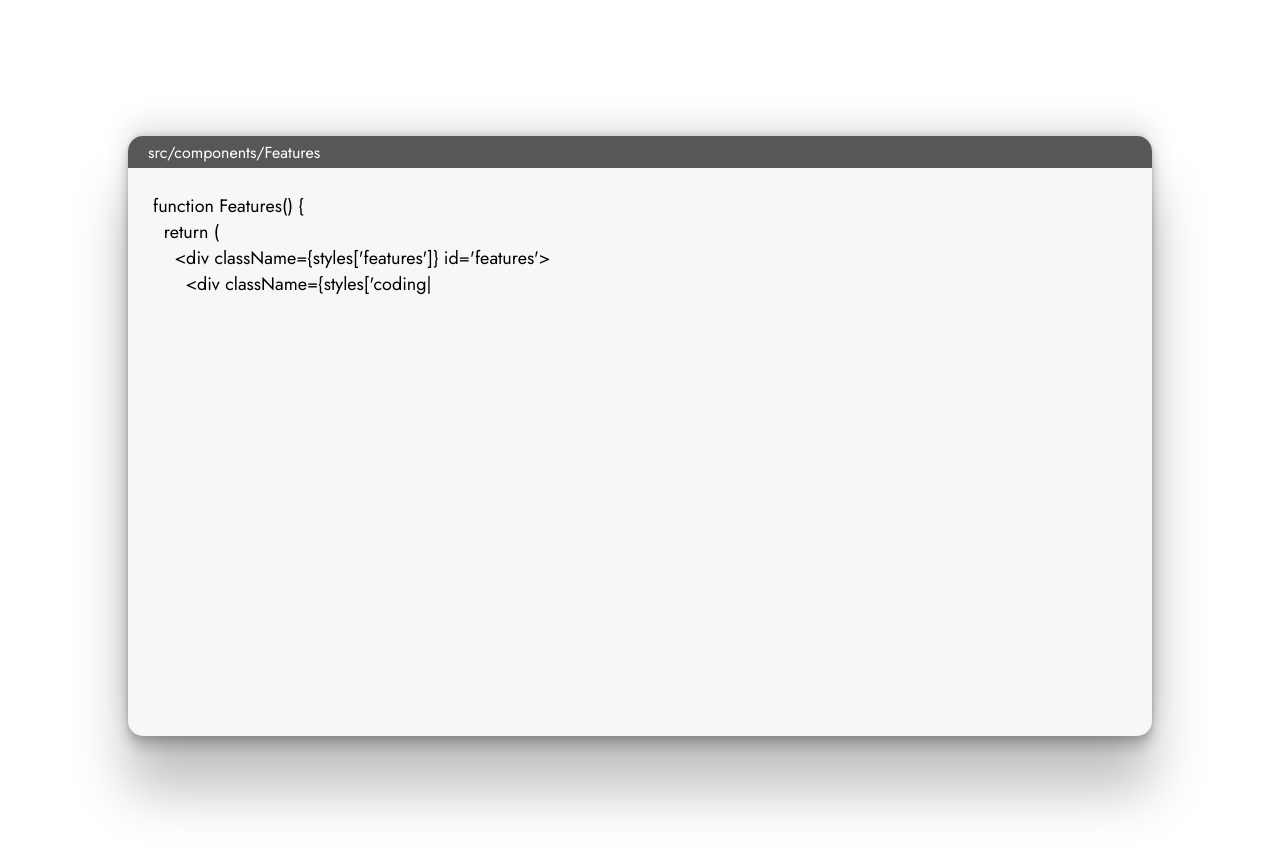
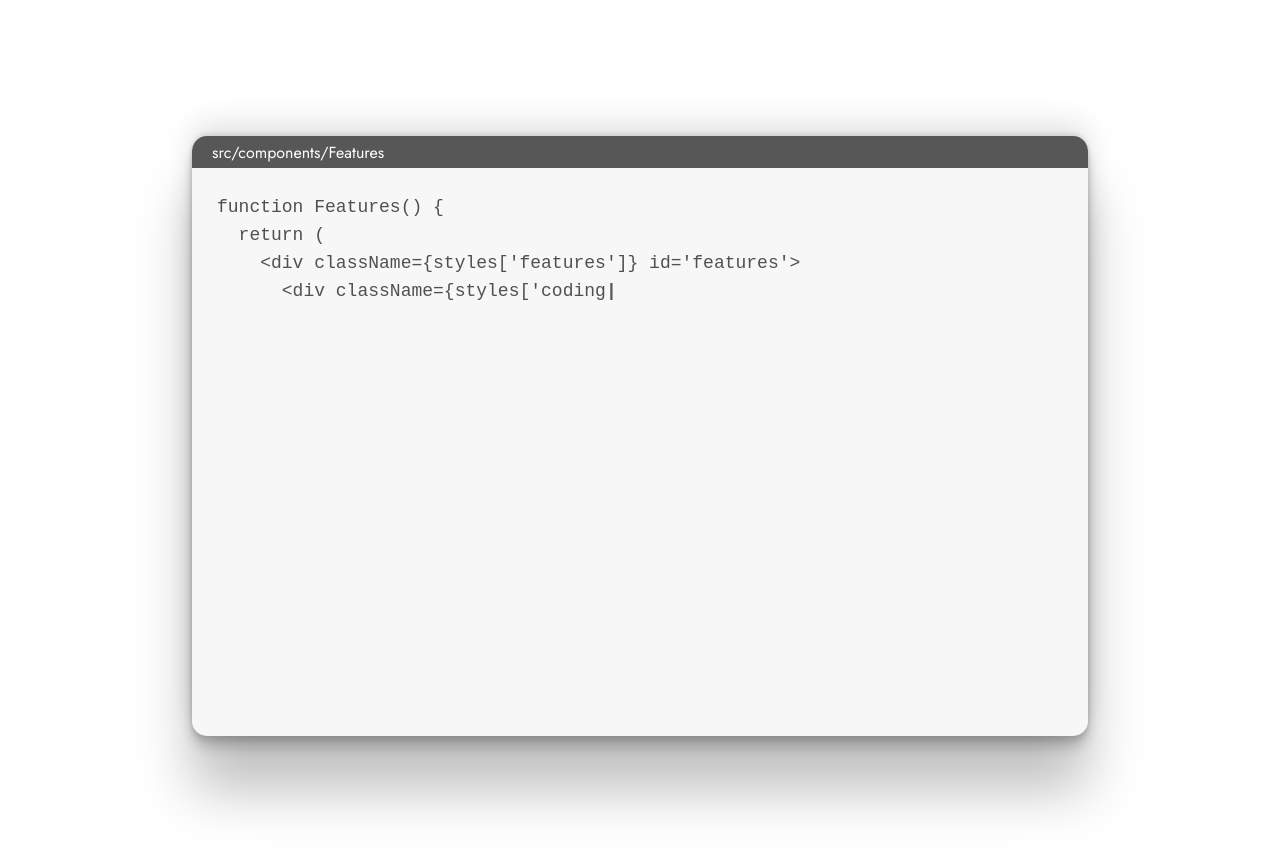
Before and after one commit to MisterCxmpy/trackify-client, a React (Vite) app: page / in a window 1280 px wide. Shown: the part 620-1472 px from the top of the page. Built offline with nearby package versions, Linux system fonts and the light colour scheme.

Commit message:
fixed styling bugs with features

```diff
--- a/src/assets/pages/Landing/index.jsx
+++ b/src/assets/pages/Landing/index.jsx
@@ -74,12 +74,12 @@ function Features() {
     <div className={styles['features']} id='features'>
       <div className={styles['coding-block']}>
         <div className={styles['header']}>
-          <span className={styles['header-title']}>src/components/Feautres</span>
+          <span className={styles['header-title']}>src/components/Features</span>
         </div>
         <div className={styles['wrapper']}>
-          <p id="typed-paragraph">
-            <span id="target">{result}</span>
-            <span id="typed-cursor">|</span>
+          <p className={styles['typed-paragraph']}>
+            <span className={styles['target']}>{result}</span>
+            <span className={styles['typed-cursor']}>|</span>
           </p>
         </div>
       </div>
@@ -111,9 +111,9 @@ function Features() {
           <span className={styles['header-title']}>src/components/Features</span>
         </div>
         <div className={styles['wrapper']}>
-          <p id="typed-paragraph">
-            <span id="target">{result}</span>
-            <span id="typed-cursor">|</span>
+          <p className={styles['typed-paragraph']}>
+            <span className={styles['target']}>{result}</span>
+            <span className={styles['typed-cursor']}>|</span>
           </p>
         </div>
       </div>
--- a/src/assets/pages/Landing/index.module.css
+++ b/src/assets/pages/Landing/index.module.css
@@ -79,8 +79,9 @@
 }
 
 .features .coding-block {
-  width: 80%;
-  height: 600px;
+  width: 70%;
+  min-height: 600px;
+  height: auto;
   background: #f7f7f7;
   margin: 0 auto;
   border-radius: 15px;
@@ -115,27 +116,23 @@
   font-size: 18px;
 }
 
-#src {
-  display: none;
+.typed-paragraph {
+  width: 100%;
 }
 
-#typed-paragraph {
-  padding: 50px;
+.target {
+  white-space: pre-wrap;
 }
 
-#target {
-  white-space: pre;
-}
-
-#target,
-#typed-cursor {
+.target,
+.typed-cursor {
   color: #505050;
   font-family: monospace;
   line-height: 1.5;
-  font-size: 1.9em;
+  font-size: 1em;
 }
 
-#typed-cursor {
+.typed-cursor {
   opacity: 1;
   font-weight: 800;
   animation: blink 0.7s infinite;
--- a/src/assets/pages/Landing/index.module.scss
+++ b/src/assets/pages/Landing/index.module.scss
@@ -81,8 +81,9 @@
 .features {
 
   .coding-block {
-    width: 80%;
-    height: 600px;
+    width: 70%;
+    min-height: 600px;
+    height: auto;
     background: #f7f7f7;
     margin: 0 auto;
     border-radius: 15px;
@@ -121,27 +122,23 @@
   }
 }
 
-#src {
-  display: none;
+.typed-paragraph {
+  width: 100%;
 }
 
-#typed-paragraph {
-  padding: 50px;
+.target {
+  white-space: pre-wrap;
 }
 
-#target {
-  white-space: pre;
-}
-
-#target,
-#typed-cursor {
+.target,
+.typed-cursor {
   color: #505050;
   font-family: monospace;
   line-height: 1.5;
-  font-size: 1.9em;
+  font-size: 1em;
 }
 
-#typed-cursor {
+.typed-cursor {
   opacity: 1;
   font-weight: 800;
   animation: blink 0.7s infinite;
```
Also changed, not shown: 1 other file (tests, documents, lock files or other folders).
